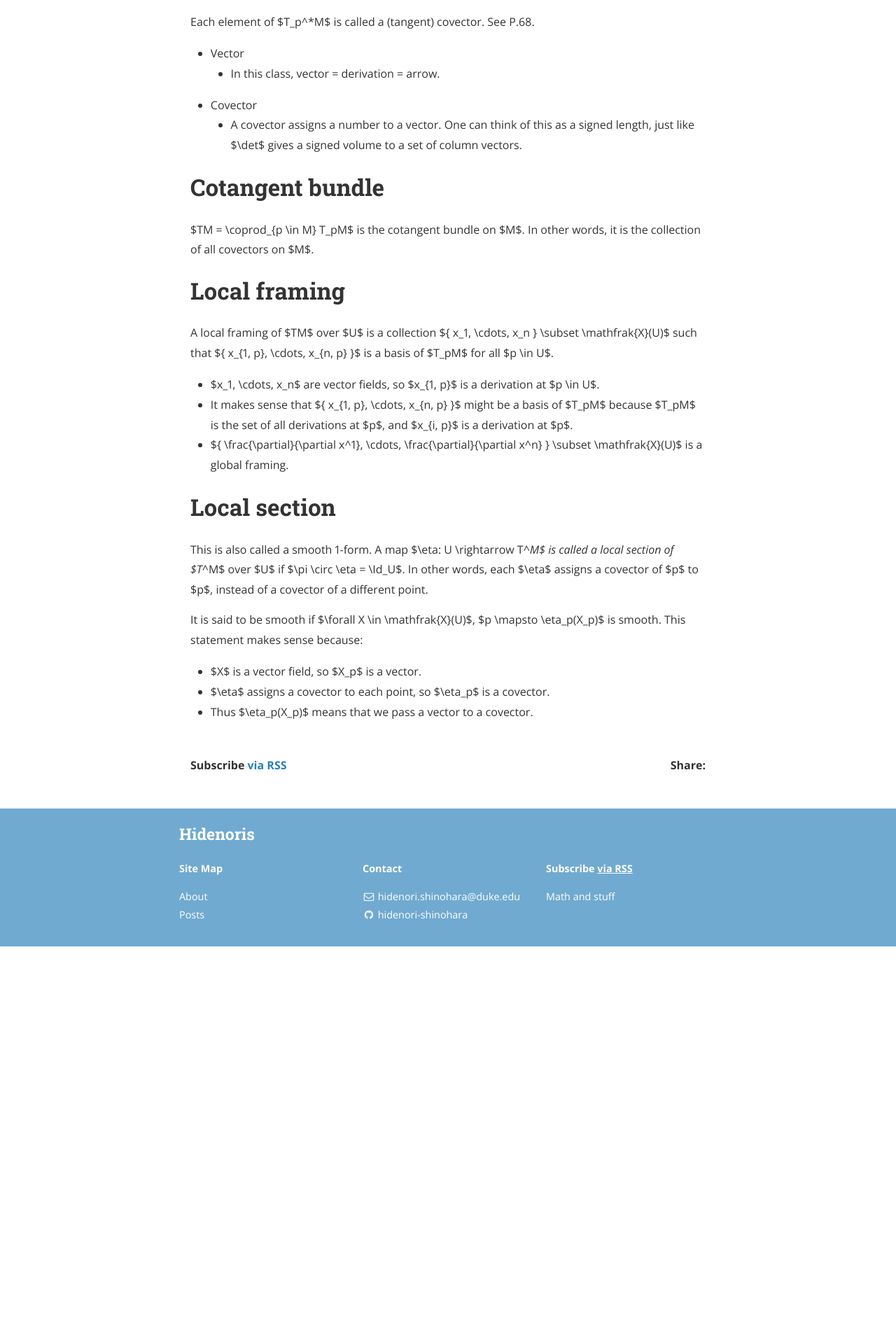
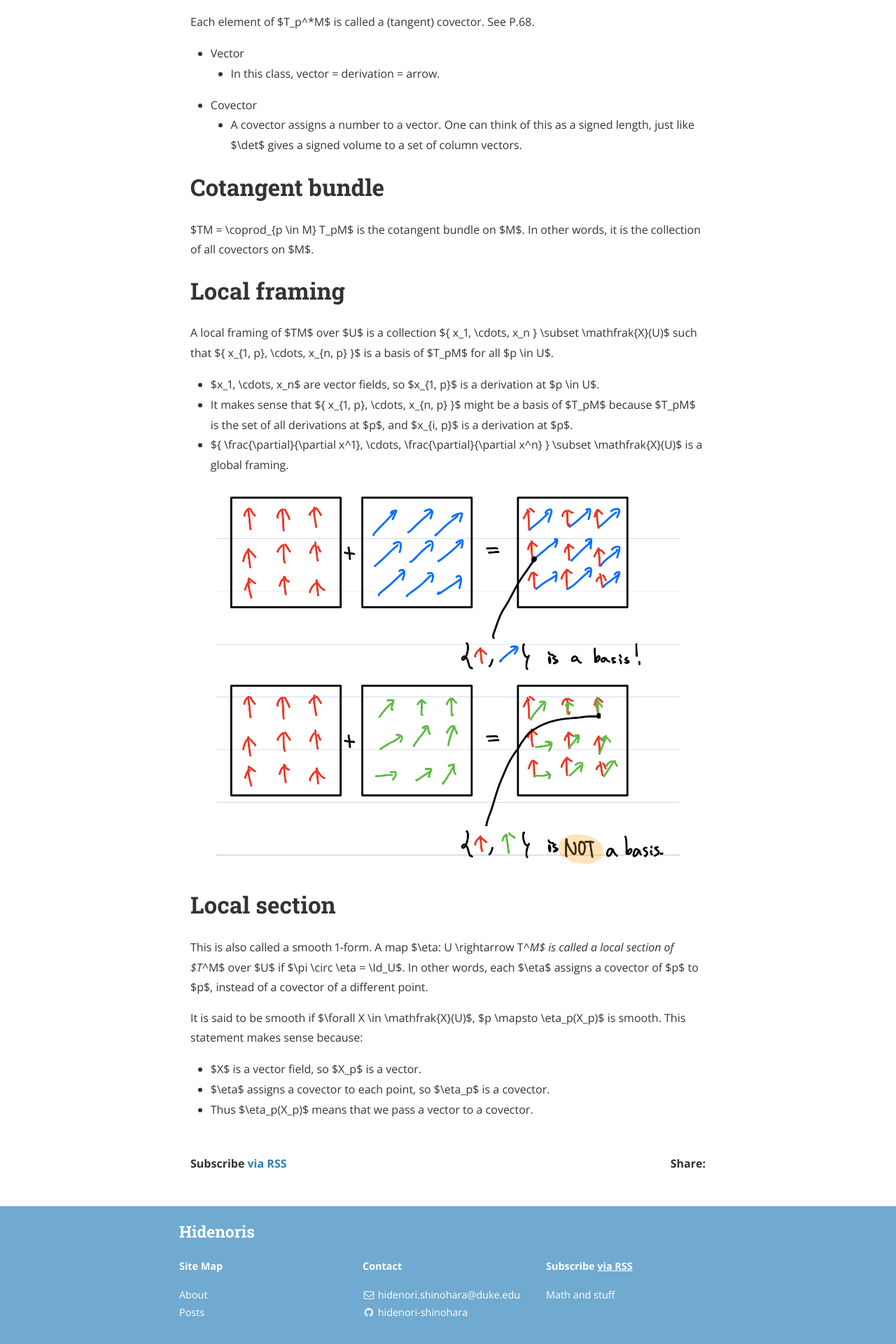
Before and after one commit to hidenori-shinohara/hidenori-shinohara.github.io, a Jekyll site: the page built from _posts/courses/math620/2019-09-09-smooth-manifold-cheat-sheet.md, in a window 1280 px wide. Shown: the part 3258-5178 px from the top of the page at 70% size. Built offline with Jekyll 4.4.1, drawn with Linux system fonts in a browser that asks for light colours; nearby versions of some CDN libraries; formulas are drawn with MathJax 3; before the commit the page ends 4610 px from its top, so only the background shows below that.

Commit message:
Add an image for framing

```diff
--- a/_posts/courses/math620/2019-09-09-smooth-manifold-cheat-sheet.md
+++ b/_posts/courses/math620/2019-09-09-smooth-manifold-cheat-sheet.md
@@ -114,6 +114,8 @@ A local framing of $TM$ over $U$ is a collection $\{ x_1, \cdots, x_n \} \subset
 * It makes sense that $\{ x_{1, p}, \cdots, x_{n, p} \}$ might be a basis of $T_pM$ because $T_pM$ is the set of all derivations at $p$, and $x_{i, p}$ is a derivation at $p$.
 * $\{ \frac{\partial}{\partial x^1}, \cdots, \frac{\partial}{\partial x^n} \} \subset \mathfrak{X}(U)$ is a global framing.
 
+![Local framing](/assets/courses/math620/framing.jpeg)
+
 # Local section
 This is also called a smooth 1-form.
 A map $\eta: U \rightarrow T^*M$ is called a local section of $T^*M$ over $U$ if $\pi \circ \eta = \Id_U$.
```
Also changed, not shown: assets/courses/math620/framing.jpeg (added).
